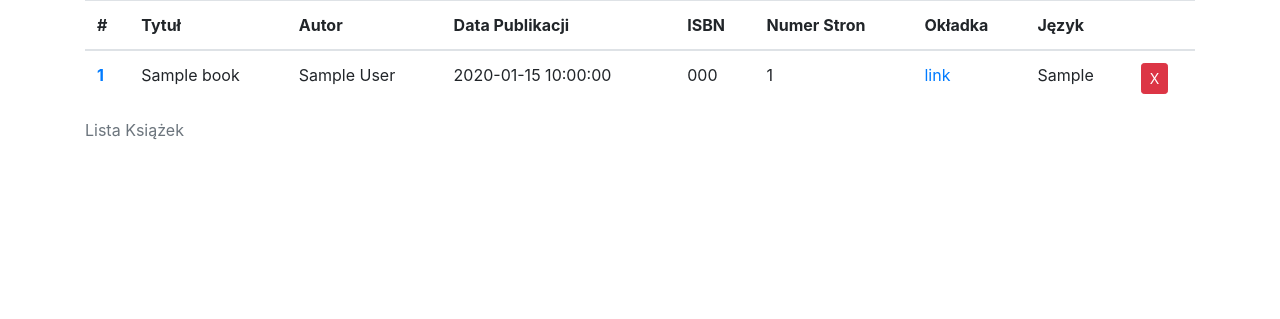
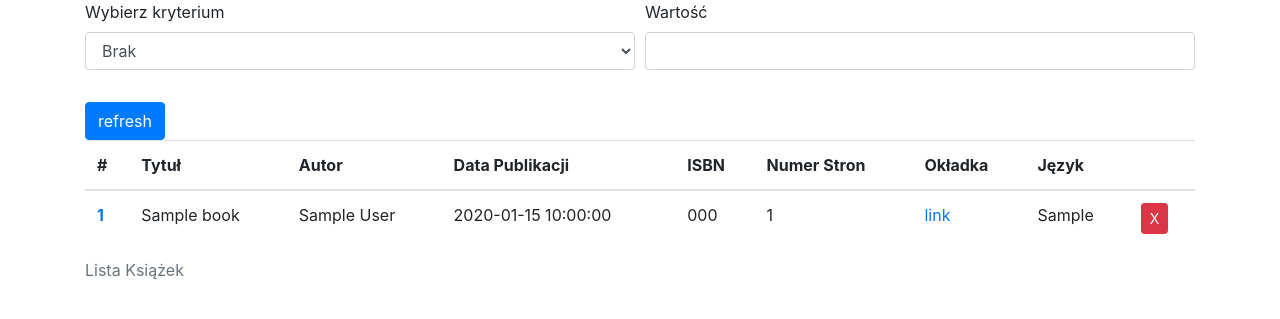
Before and after one commit to markoseb/BookList, a Flask app: page / in a window 1280 px wide. Shown: the part 56-375 px from the top of the page. Run offline with Flask 2, Linux system fonts and the light colour scheme; tables that the repository leaves empty hold one stand-in row (values such as "Sample post"); some libraries are stand-ins or nearby versions.

Commit message:
Search title, author, language

```diff
--- a/book_list/books/forms.py
+++ b/book_list/books/forms.py
@@ -1,15 +1,16 @@
 from flask_wtf import FlaskForm
-from wtforms import StringField, SubmitField, DateTimeField, IntegerField
+from wtforms import StringField, SubmitField, DateTimeField, IntegerField, SelectField
 from wtforms.validators import DataRequired
 from flask import flash
 from book_list.models import Book
 import datetime
 
+dt_string = "2020-12-18"
+format = "%Y-%m-%d"
+dt_object = datetime.datetime.strptime(dt_string, format)
+
 
 class BookForm(FlaskForm):
-    dt_string = "2020-12-18"
-    format = "%Y-%m-%d"
-    dt_object = datetime.datetime.strptime(dt_string, format)
     title = StringField('Tytuł', validators=[DataRequired()])
     author = StringField('Autor', validators=[DataRequired()])
     pub_date = DateTimeField('Data Publikacji', validators=[DataRequired()], default=dt_object, format=format)
@@ -25,3 +26,11 @@ class BookForm(FlaskForm):
             flash('Książka o podanym ISBN już istnieje!')
             return False
         return True
+
+
+class SearchBookForm(FlaskForm):
+    valuesType = SelectField('Wybierz kryterium', choices=[('all', 'Brak'), ('title', 'Tytuł'), ('author', 'Autor'), ('lan', 'Język')])
+    val = StringField('Wartość', validators=[DataRequired()])
+    start_date = DateTimeField('Od: ', validators=[DataRequired()], default=dt_object, format=format)
+    end_date = DateTimeField('Do:', validators=[DataRequired()], default=dt_object, format=format)
+    submit = SubmitField('refresh')
--- a/book_list/books/views.py
+++ b/book_list/books/views.py
@@ -1,7 +1,7 @@
 from flask import render_template, url_for, flash, redirect, Blueprint, request
 from book_list import db
 from book_list.models import Book
-from book_list.books.forms import BookForm
+from book_list.books.forms import BookForm,SearchBookForm
 
 books = Blueprint('books', __name__)
 
--- a/book_list/core/views.py
+++ b/book_list/core/views.py
@@ -1,5 +1,6 @@
 from flask import render_template, Blueprint, redirect, request
 from book_list.models import Book
+from book_list.books.forms import SearchBookForm
 
 core = Blueprint('core', __name__)
 
@@ -9,12 +10,35 @@ def index_redirect():
     return redirect('/')
 
 
-@core.route('/')
+def search_book(i, val, books):
+
+    switcher = {
+
+        "title": books.filter(Book.title.like('%' + val + '%')),
+
+        "author": books.filter(Book.author.like('%' + val + '%')),
+
+        "lan": books.filter(Book.lan.like('%' + val + '%')),
+
+        "all": books
+
+    }
+
+    return switcher.get(i, "Brak wyników!")
+
+
+@core.route('/', methods=['GET', 'POST'])
 def index():
     '''
     This is the home page view. Use pagination to show
     a Book List.
     '''
     page = request.args.get('page', 1, type=int)
-    books = Book.query.order_by(Book.id).paginate(page=page, per_page=100)
-    return render_template('index.html', books=books)
+    books = Book.query
+    searchform = SearchBookForm()
+    if searchform.validate_on_submit():
+        val = searchform.val.data
+        name = searchform.valuesType.data
+        books = search_book(name, val, books)
+    books = books.order_by(Book.id).paginate(page=page, per_page=100)
+    return render_template('index.html', books=books, searchform=searchform)
--- a/book_list/templates/index.html
+++ b/book_list/templates/index.html
@@ -1,5 +1,20 @@
 {% extends "base.html" %}
+{% import "bootstrap/wtf.html" as wtf %}
 {% block content %}
+
+
+    <form method="POST">
+        {{ searchform.hidden_tag() }}
+        <div class="form-row">
+            <div class="form-group col-md-6">
+                {{ wtf.form_field(searchform.valuesType, class="form-control") }}
+            </div>
+            <div class="form-group col-md-6">
+                {{ wtf.form_field(searchform.val, class="form-control") }}
+            </div>
+        </div>
+        {{ searchform.submit(class="btn btn-primary") }}
+    </form>
 
     <div class="table-responsive">
         <table class="table">
```
